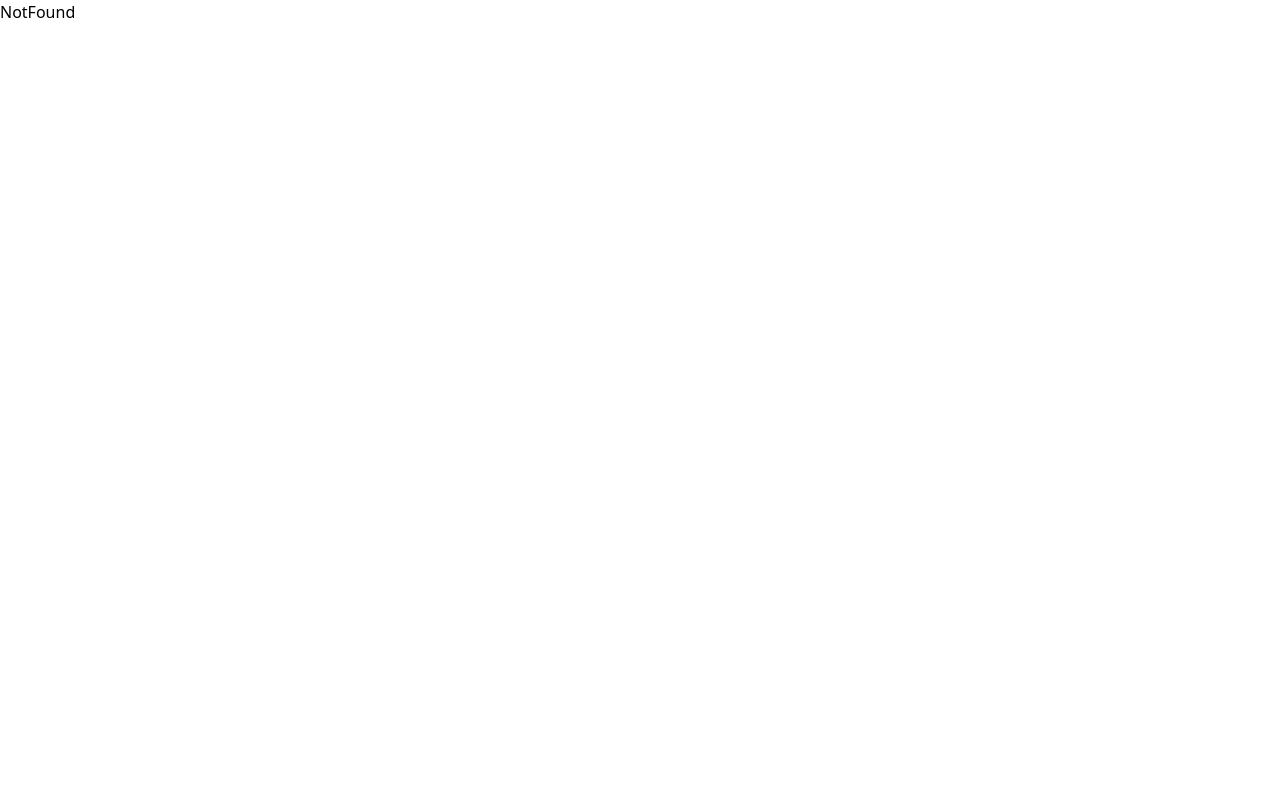
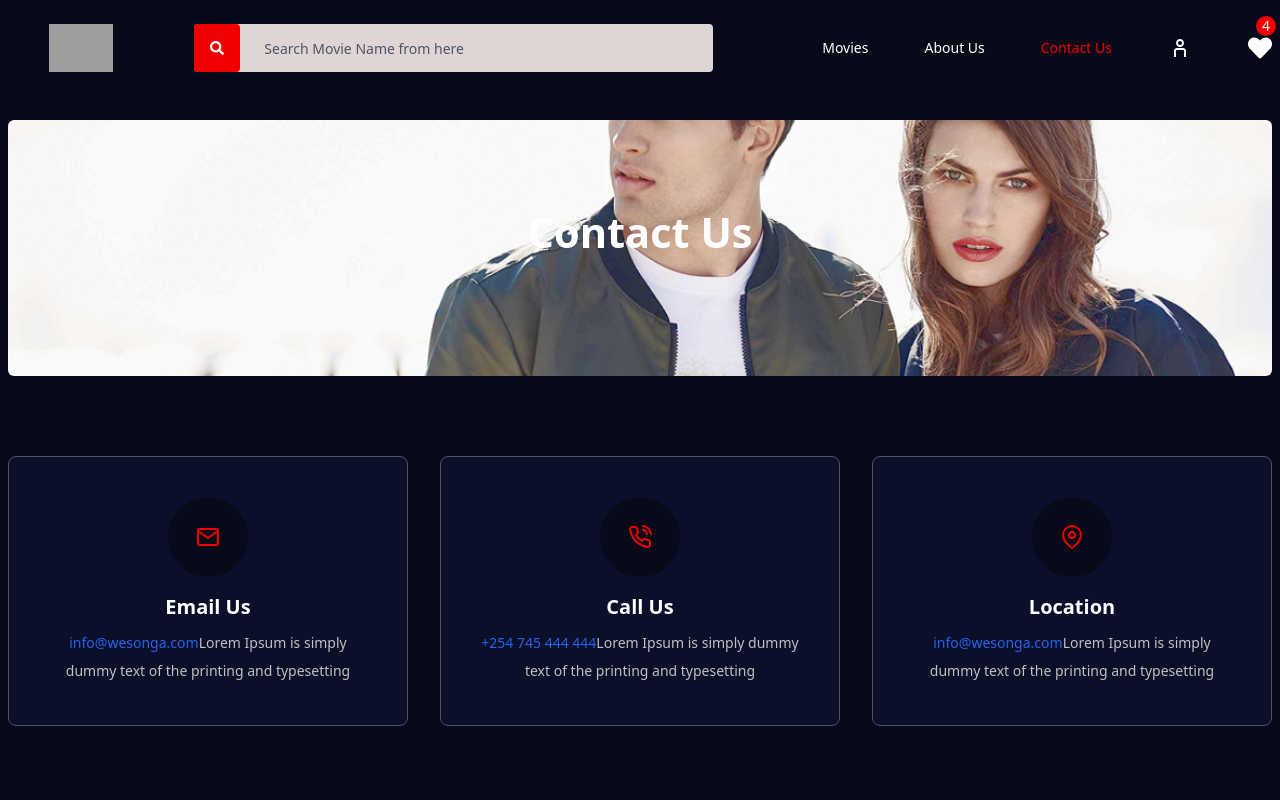
Before and after one commit to Melchizedek-1/Netflix-clone, a React (Create React App) app: page /contact-us in a window 1280 px wide. Shown: the top 800 px of the page. Built offline with nearby package versions, Linux system fonts and the light colour scheme; grey boxes are pictures that could not be loaded.

Commit message:
Contact us added

```diff
--- a/src/App.js
+++ b/src/App.js
@@ -1,6 +1,7 @@
 import React from 'react'
 import { Route, Routes } from 'react-router-dom'
 import AboutUs from './Screens/AboutUs'
+import ContactUs from './Screens/ContactUs'
 import HomeScreen from './Screens/HomeScreen'
 import NotFound from './Screens/NotFound'
 
@@ -9,6 +10,7 @@ const App = () => {
     <Routes>
       <Route path='/' element={<HomeScreen />} />
       <Route path='/about-us' element={<AboutUs />} />
+      <Route path='/contact-us' element={<ContactUs />} />
       <Route path='*' element={<NotFound />} />
     </Routes>
   )
--- /dev/null
+++ b/src/Screens/ContactUs.js
@@ -0,0 +1,56 @@
+import React from 'react'
+import { FiMail, FiMapPin, FiPhoneCall } from 'react-icons/fi'
+import Head from '../Components/Head'
+import Layout from '../Layout/Layout'
+
+const ContactUs = () => {
+    const ContactData = [
+        {
+            id: 1,
+            title: 'Email Us',
+            info: 'Lorem Ipsum is simply dummy text of the printing and typesetting',
+            icon: FiMail,
+            contact: 'info@wesonga.com'
+        },
+        {
+            id: 2,
+            title: 'Call Us',
+            info: 'Lorem Ipsum is simply dummy text of the printing and typesetting',
+            icon: FiPhoneCall,
+            contact: '+254 745 444 444'
+        },
+        {
+            id: 3,
+            title: 'Location',
+            info: 'Lorem Ipsum is simply dummy text of the printing and typesetting',
+            icon: FiMapPin,
+            contact: 'info@wesonga.com'
+        },
+    ];
+
+  return (
+    <Layout>
+        <div className='min-h-screen container mx-auto px-2 my-6'>
+            <Head title="Contact Us" />
+            <div className='grid md:grid-cols-2 gap-6 lg:my-20 my-10 lg:grid-cols-3 xl:gap-8'>
+                {ContactData.map((item) => (
+                    <div key={item.id} className='border border-border flex-colo p-10 bg-dry rounded-lg text-center'>
+                        <span className='flex-colo w-20 h-20 mb-4 rounded-full bg-main text-subMain text-2xl'>
+                            <item.icon />
+                        </span>
+                        <h5 className='text-xl font-semibold mb-2'>{item.title}</h5>
+                        <p className='mb-0 text-sm text-text leading-7'>
+                            <a href={`mailto:${item.contact}`} className='text-blue-600'>
+                                {item.contact}
+                            </a>
+                            {item.info}
+                        </p>
+                    </div>
+                ))}
+            </div>
+        </div>
+    </Layout>
+  )
+}
+
+export default ContactUs
```
